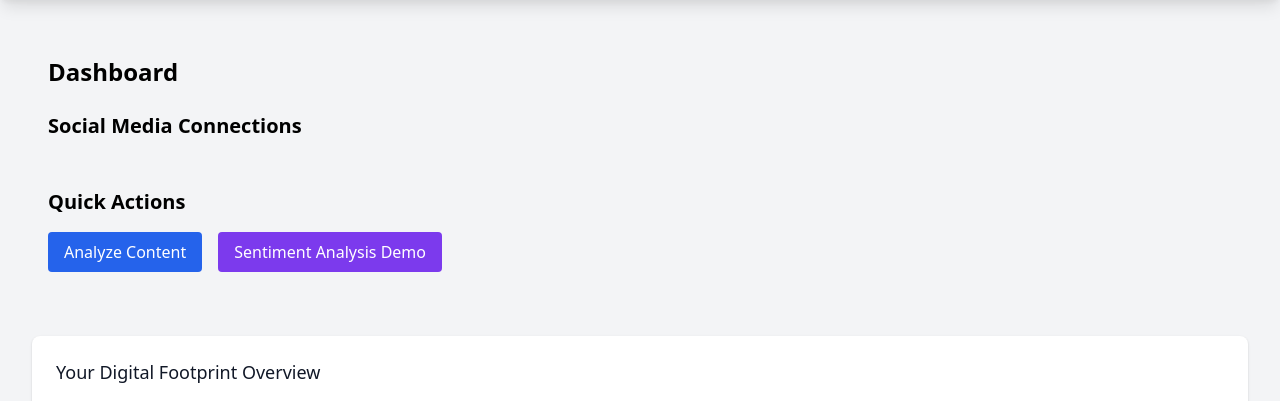
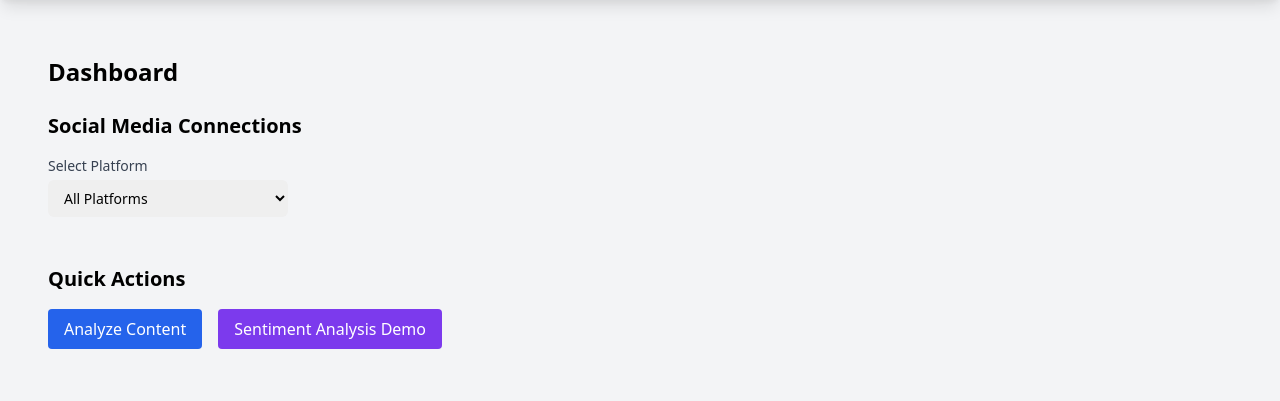
Before and after one commit to keistoteka/my_social_analyser, a Flask app: page /dashboard in a window 1280 px wide. Shown: the part 64-465 px from the top of the page. Run offline with Flask 3, Linux system fonts and the light colour scheme; a user stored in the database is signed in; data comes from the database, SQL or seed files in the repository; some libraries are stand-ins or nearby versions.

Commit message:
update dashboard

```diff
--- a/templates/dashboard.html
+++ b/templates/dashboard.html
@@ -6,13 +6,25 @@
 
     <div class="mb-8">
         <h2 class="text-xl font-semibold mb-4">Social Media Connections</h2>
+        <form method="get" class="mb-4">
+            <label for="platform" class="block text-sm font-medium text-gray-700 mb-1">Select Platform</label>
+            <select name="platform" id="platform" class="mt-1 block w-60 pl-3 pr-10 py-2 text-base border-gray-300 focus:outline-none focus:ring-indigo-500 focus:border-indigo-500 sm:text-sm rounded-md" onchange="this.form.submit()">
+                <option value="all" {% if request.args.get('platform', 'all') == 'all' %}selected{% endif %}>All Platforms</option>
+                <option value="twitter" {% if request.args.get('platform') == 'twitter' %}selected{% endif %}>Twitter</option>
+                <option value="facebook" {% if request.args.get('platform') == 'facebook' %}selected{% endif %}>Facebook</option>
+                <option value="instagram" {% if request.args.get('platform') == 'instagram' %}selected{% endif %}>Instagram</option>
+                <option value="linkedin" {% if request.args.get('platform') == 'linkedin' %}selected{% endif %}>LinkedIn</option>
+            </select>
+        </form>
         <div class="grid grid-cols-1 md:grid-cols-2 lg:grid-cols-3 gap-4">
             {% for connection in connections %}
-            <div class="bg-white p-4 rounded-lg shadow">
-                <h3 class="font-semibold">{{ connection.platform|title }}</h3>
-                <p class="text-gray-600">Connected as: {{ connection.platform_user_id }}</p>
-                <p class="text-sm text-gray-500">Connected at: {{ connection.connected_at.strftime('%Y-%m-%d %H:%M') }}</p>
-            </div>
+                {% if request.args.get('platform', 'all') == 'all' or connection.platform == request.args.get('platform') %}
+                <div class="bg-white p-4 rounded-lg shadow">
+                    <h3 class="font-semibold">{{ connection.platform|title }}</h3>
+                    <p class="text-gray-600">Connected as: {{ connection.platform_user_id }}</p>
+                    <p class="text-sm text-gray-500">Connected at: {{ connection.connected_at.strftime('%Y-%m-%d %H:%M') }}</p>
+                </div>
+                {% endif %}
             {% endfor %}
         </div>
     </div>
```
